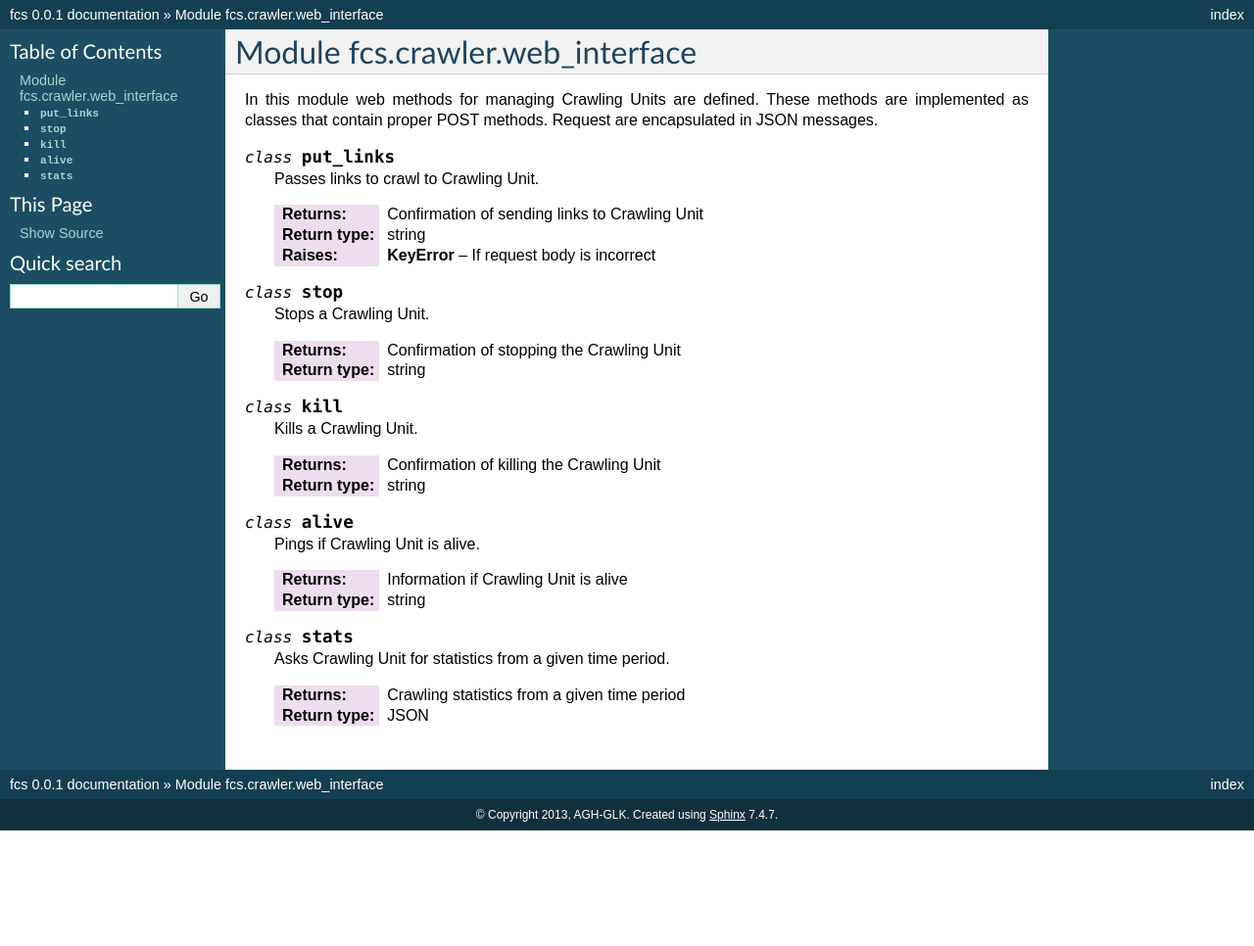
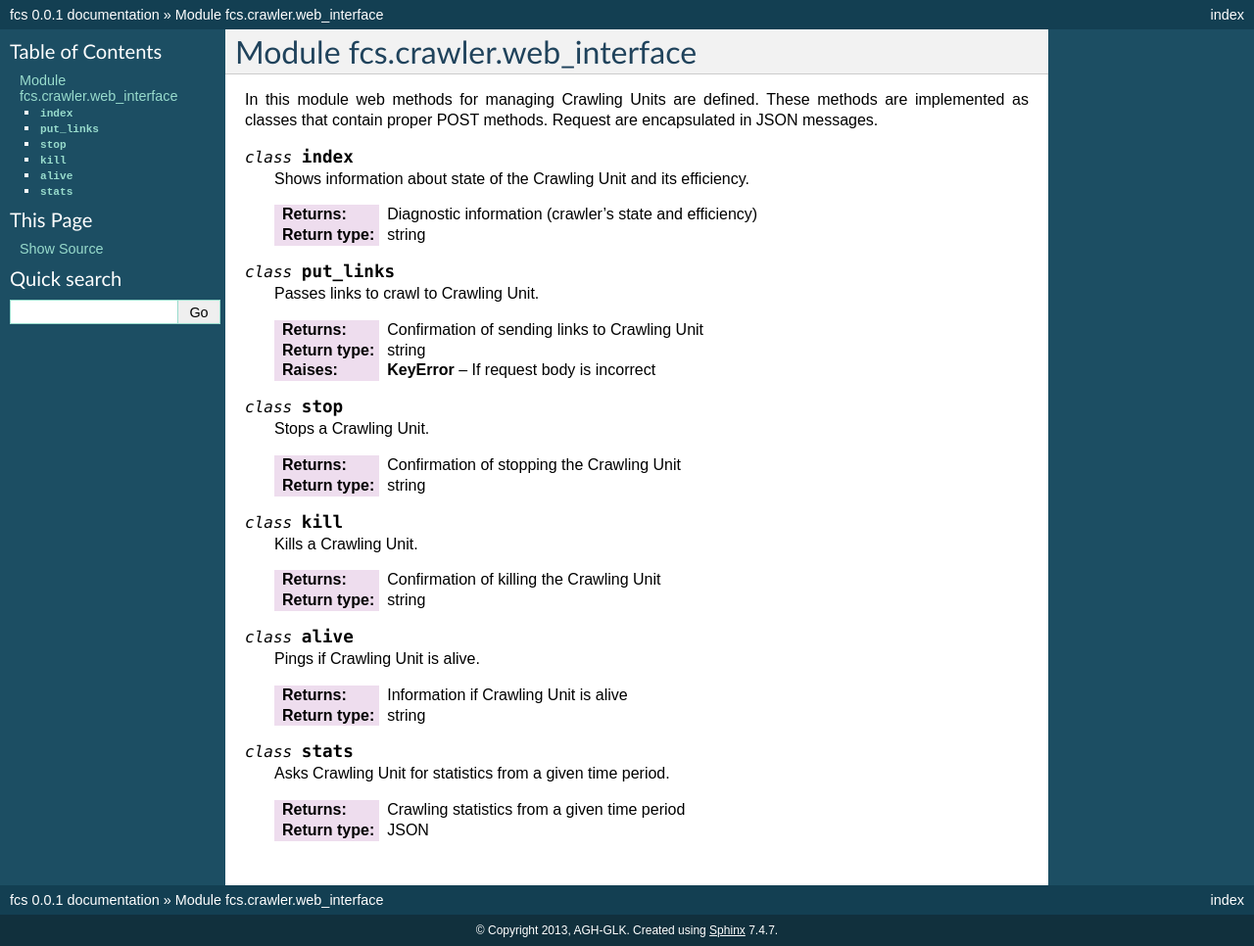
Before and after one commit to agh-glk/fcs, a Sphinx documentation site: the page built from docs/source/crawler/web_interface.rst, in a window 1280 px wide. Shown: the whole page at 98% size. Built offline with Sphinx 7.4.7, drawn with Linux system fonts in a browser that asks for light colours; formulas are drawn with MathJax 3; before the commit the page ends 900 px from its top, so only the background shows below that.

Commit message:
[NT] Edit

```diff
--- a/docs/source/crawler/web_interface.rst
+++ b/docs/source/crawler/web_interface.rst
@@ -5,6 +5,14 @@ Module fcs.crawler.web_interface
 
 In this module web methods for managing Crawling Units are defined. These methods are implemented as classes that
 contain proper POST methods. Request are encapsulated in JSON messages.
+
+.. py:class:: index
+
+   Shows information about state of the Crawling Unit and its efficiency.
+
+   :return: Diagnostic information (crawler's state and efficiency)
+   :rtype: string
+
 
 .. py:class:: put_links
 
```
